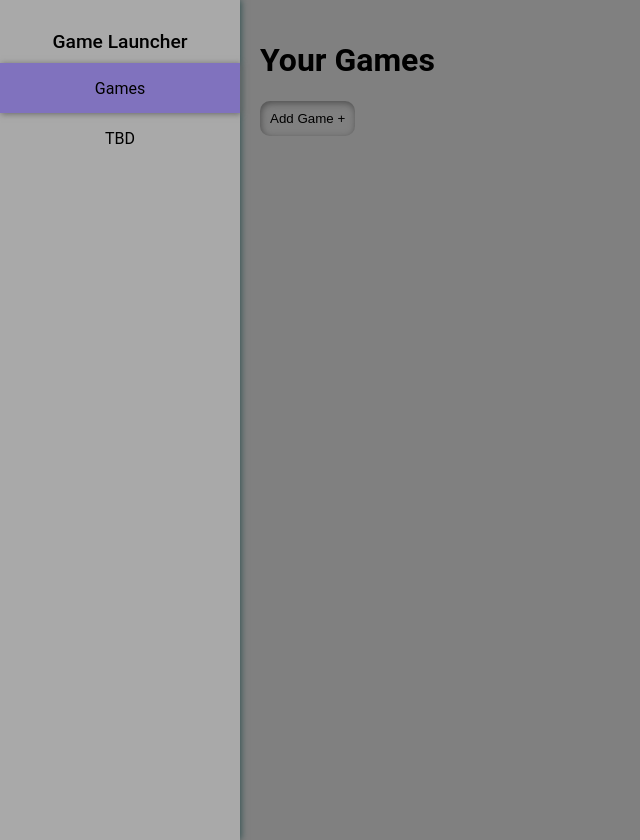
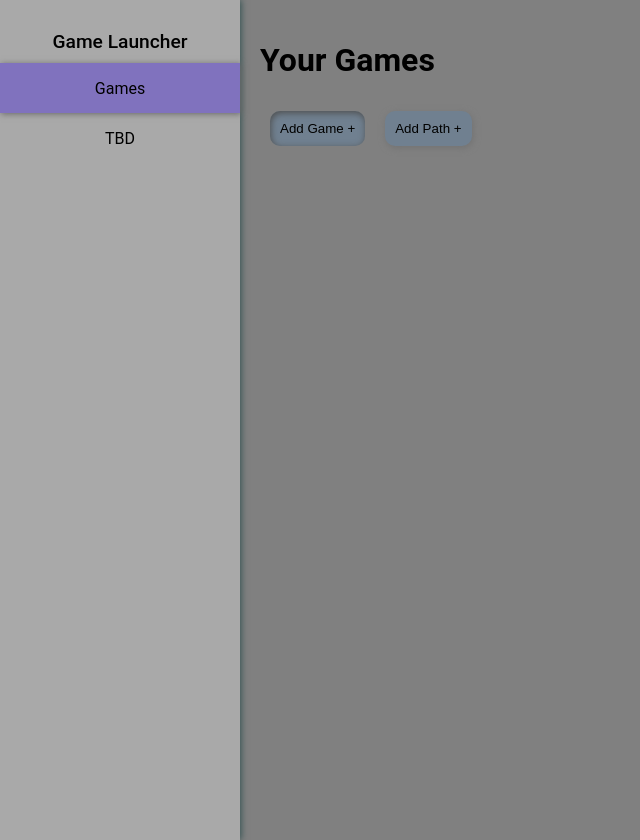
Before and after one commit to Spilkey/Game-Launcher, an Electron app: page views/index.html in a window 1600 px wide. Both pictures are taken after a click on the button "Add Game +". Shown: the whole page, without its empty margins (0-640 px from the left). Drawn offline with Linux system fonts and the light colour scheme; no server answers.

Commit message:
add path button

```diff
--- a/views/pages/games.html
+++ b/views/pages/games.html
@@ -1,4 +1,8 @@
 <div>
     <h1>Your Games</h1>
-    <button id="add-game"><span>Add Game +</span></button>
+    <div class="horizontal-buttons">
+        <button id="add-game"><span>Add Game +</span></button>
+        <button id="add-path"><span>Add Path +</span></button>
+    </div>
+
 </div>
--- a/views/styles/index.css
+++ b/views/styles/index.css
@@ -46,22 +46,29 @@
     padding: 20px
 }
 
-#add-game{
+.horizontal-buttons button{
     border:none;
     padding: 10px;
     border-radius: 10px;
     background-color: transparent;
     transition: box-shadow 100ms, background-color 100ms;
+    margin: 10px;
+    box-shadow: 1px 2px 7px #727272;
+    background-color: slategray;
 }
 
-#add-game:hover{
+.horizontal-buttons button:hover{
     box-shadow: 1px 2px 7px #4e4e4e;
     cursor: pointer;
     transition: box-shadow 100ms, background-color 100ms;
     font-weight: 500;
 }
 
-#add-game:active, #add-game:focus{
+.horizontal-buttons button:active,.horizontal-buttons button:focus{
     outline: none;
     box-shadow:inset 1px 2px 7px #4e4e4e;;
 }
+
+.horizontal-buttons{
+    display: flex;
+}
```
Also changed, not shown: main.js (+27 -5 lines).
